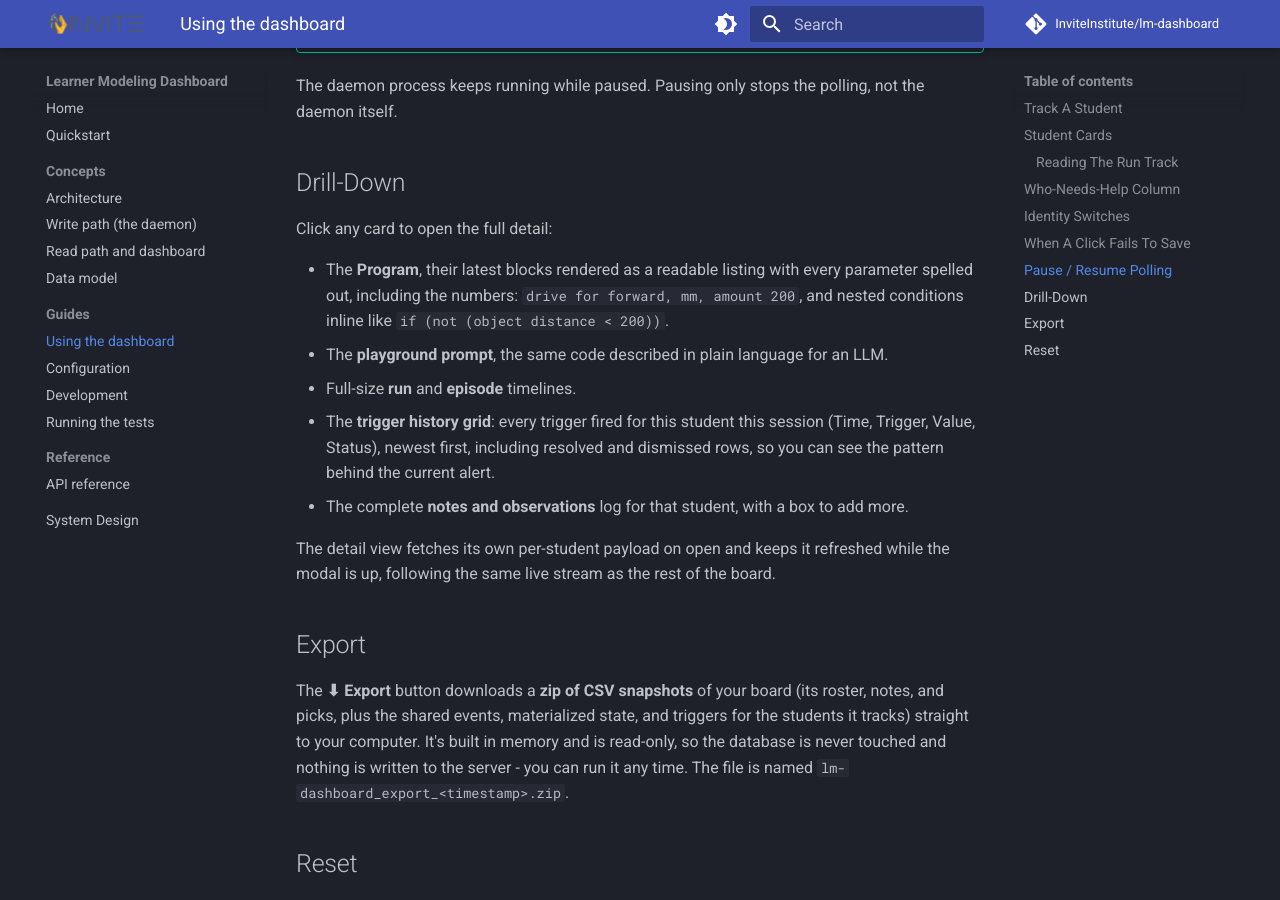
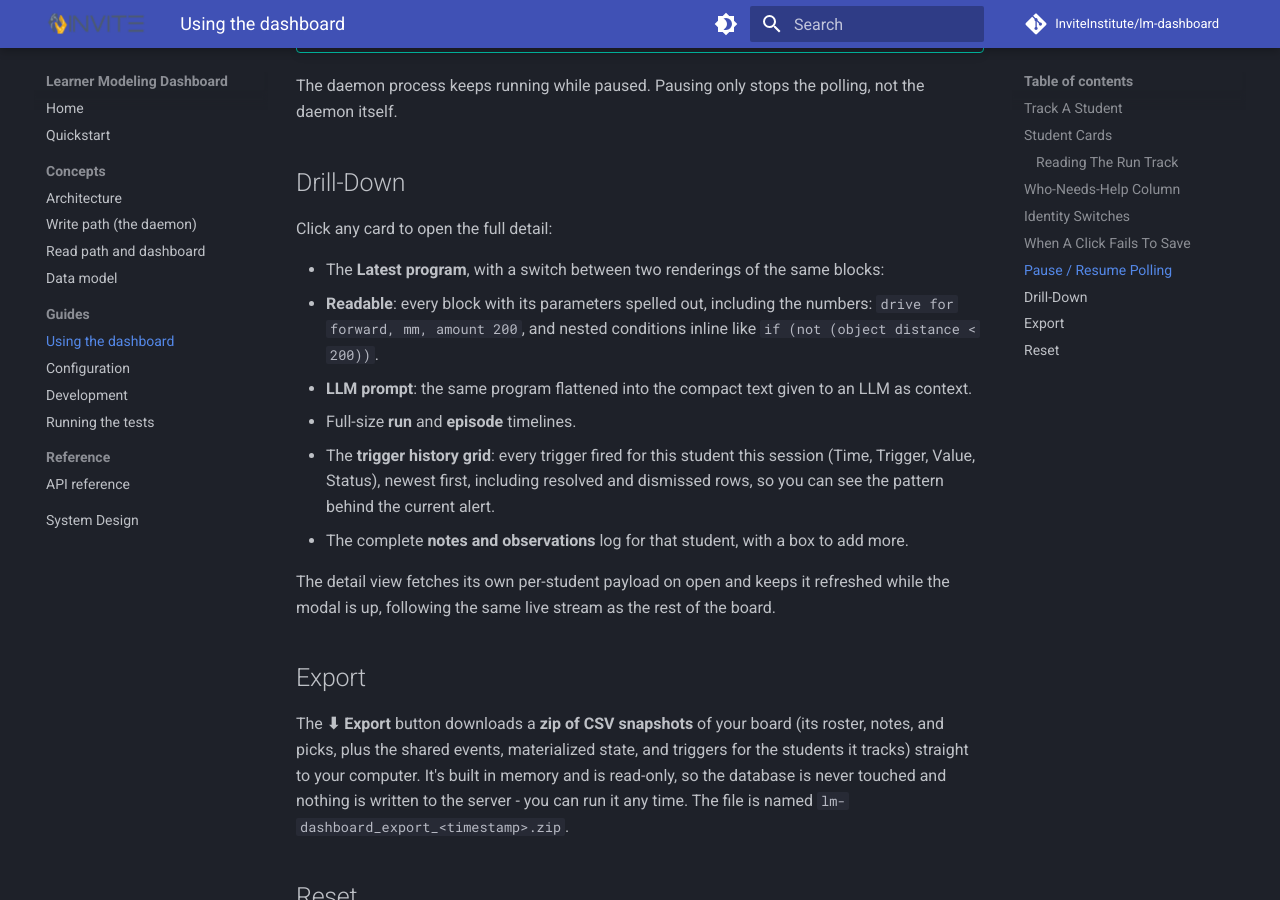
Before and after one commit to InviteInstitute/lm-dashboard, an MkDocs documentation site: the page built from docs/guides/using-the-dashboard.md, in a window 1280 px wide and 900 px high, scrolled down 3169 px. Built offline with MkDocs 1.6.1 and Material for MkDocs 9.7.7, drawn with Linux system fonts in a browser that asks for light colours; comment, search, counter and statistics services are not loaded.

Commit message:
Label the two program views as renderings of one program (#88)
"Program" and "Playground" read like two different programs. Both are the
student's latest program: one as a readable block listing, the other as the
compact prompt text given to an LLM. The section is now "Latest program"
with a "Readable" / "LLM prompt" switch and a one-line note saying what the
selected view is. The user guide says the same.

```diff
--- a/docs/guides/using-the-dashboard.md
+++ b/docs/guides/using-the-dashboard.md
@@ -127,10 +127,12 @@ daemon itself.
 
 Click any card to open the full detail:
 
-- The **Program**, their latest blocks rendered as a readable listing with every
-  parameter spelled out, including the numbers: `drive for forward, mm, amount 200`,
-  and nested conditions inline like `if (not (object distance < 200))`.
-- The **playground prompt**, the same code described in plain language for an LLM.
+- The **Latest program**, with a switch between two renderings of the same blocks:
+  - **Readable**: every block with its parameters spelled out, including the
+    numbers: `drive for forward, mm, amount 200`, and nested conditions inline
+    like `if (not (object distance < 200))`.
+  - **LLM prompt**: the same program flattened into the compact text given to an
+    LLM as context.
 - Full-size **run** and **episode** timelines.
 - The **trigger history grid**: every trigger fired for this student this session
   (Time, Trigger, Value, Status), newest first, including resolved and dismissed
--- a/frontend/src/index.css
+++ b/frontend/src/index.css
@@ -472,6 +472,11 @@ textarea::placeholder {
   max-height: 320px;
   overflow: auto;
 }
+.sd-code-note {
+  margin: -4px 0 8px;
+  font-size: 13px;
+  color: var(--lmd-sub);
+}
 .sd-code-wrap {
   white-space: pre-wrap;
   overflow-wrap: anywhere;
```
Also changed, not shown: 2 other files.
